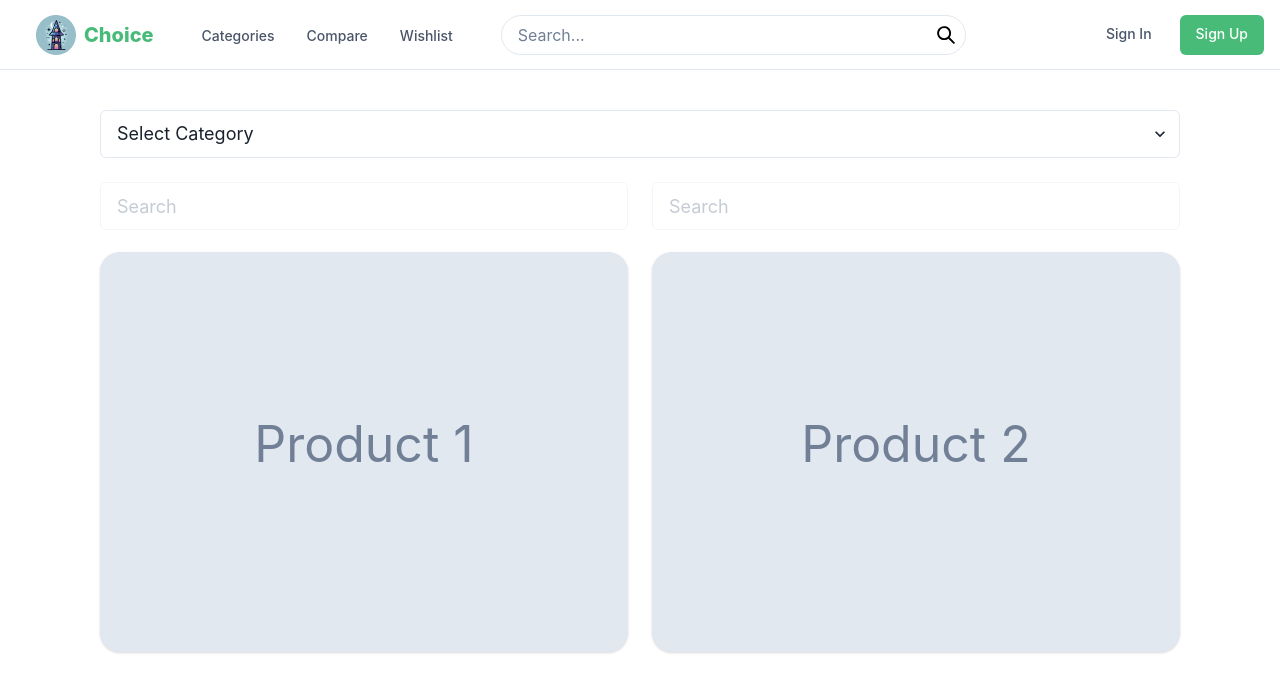
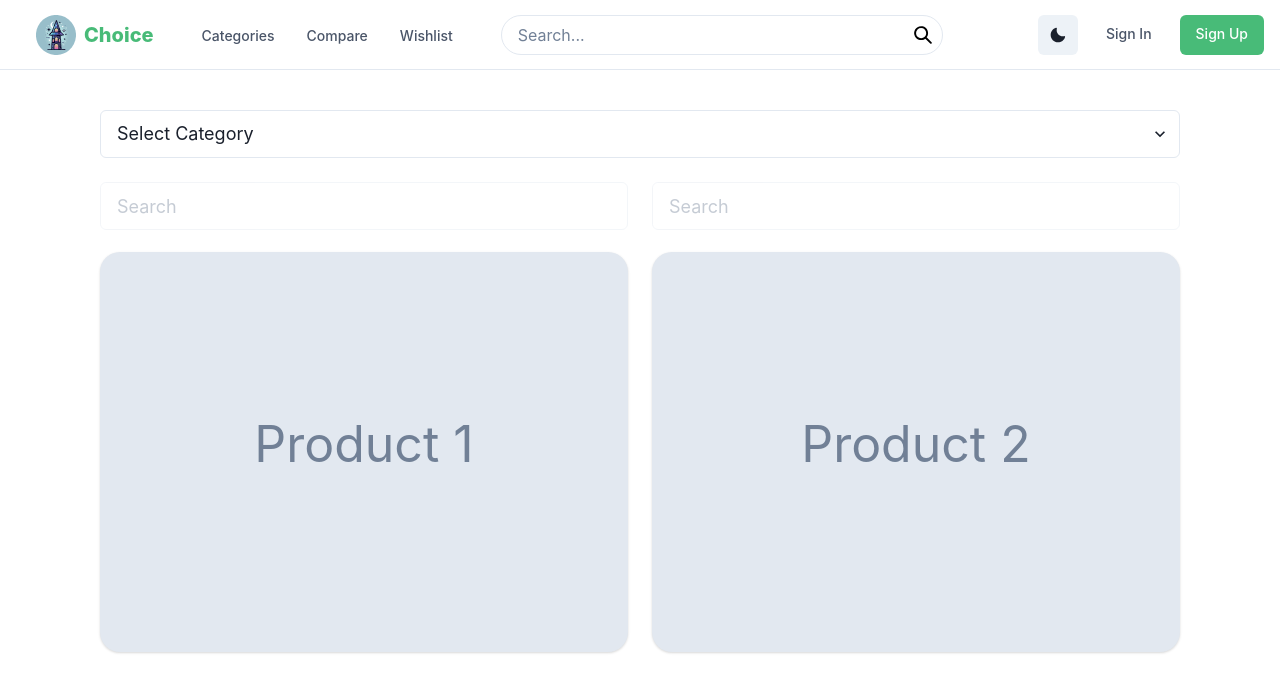
Before and after one commit to Betahaxer/Tower-of-God-Frontend, a React (Vite) app: page /compare in a window 1280 px wide. Shown: the top 692 px of the page. Built offline with nearby package versions, Linux system fonts and the light colour scheme.

Commit message:
Added Dark Mode
- Added dark mode button
- Edited some components to work with dark mode

```diff
--- a/src/components/CloseButton.tsx
+++ b/src/components/CloseButton.tsx
@@ -1,5 +1,5 @@
 import { CloseIcon } from "@chakra-ui/icons";
-import { Button } from "@chakra-ui/react";
+import { Button, useColorModeValue } from "@chakra-ui/react";
 import React from "react";
 
 interface CloseButtonProps {
@@ -15,6 +15,7 @@ const CloseButton: React.FC<CloseButtonProps> = ({ text, onClick }) => {
       _hover={{ background: "gray.200" }}
       rightIcon={<CloseIcon boxSize={2} />}
       onClick={onClick}
+      color={useColorModeValue("gray.900", "gray.600")}
     >
       {text}
     </Button>
--- /dev/null
+++ b/src/components/DarkModeButton.tsx
@@ -0,0 +1,20 @@
+import axios from "axios";
+import React, { useEffect, useRef, useState } from "react";
+import { useLocation, useNavigate } from "react-router-dom";
+import { FaGoogle } from "react-icons/fa";
+import { chakra, IconButton, useColorMode, Tooltip } from "@chakra-ui/react";
+import { SunIcon, MoonIcon } from '@chakra-ui/icons'
+
+export function DarkModeButton() {
+    const { colorMode, toggleColorMode } = useColorMode()
+    const light = colorMode == 'light'
+    return (
+      <header>
+        <Tooltip label={light ? 'Dark Mode' : 'Light Mode'} fontSize={'xs'}>
+        <IconButton icon={light ? <MoonIcon/> : <SunIcon/>} aria-label='dark mode' onClick={toggleColorMode}>
+            Toggle {light ? 'Dark' : 'Light'}
+        </IconButton>
+        </Tooltip>
+      </header>
+    )
+}
--- a/src/components/FilterSortMenu.tsx
+++ b/src/components/FilterSortMenu.tsx
@@ -12,6 +12,7 @@ import {
   Box,
   Flex,
   Text,
+  useColorModeValue,
 } from "@chakra-ui/react";
 import { ChevronDownIcon, CloseIcon } from "@chakra-ui/icons";
 import CloseButton from "./CloseButton";
--- a/src/components/HeartButton.tsx
+++ b/src/components/HeartButton.tsx
@@ -1,6 +1,5 @@
 import { FaHeart, FaRegHeart } from "react-icons/fa6";
-
-import { IconButton } from "@chakra-ui/react";
+import { IconButton, useColorModeValue } from "@chakra-ui/react";
 import { useNavigate } from "react-router-dom";
 interface Props {
   onClick: () => void;
--- a/src/components/NavBar.tsx
+++ b/src/components/NavBar.tsx
@@ -32,6 +32,7 @@ import { useLocation, useNavigate } from "react-router-dom";
 import axios from "axios";
 import { clearTokens, getTokens } from "../utils/storage";
 import { useAuth } from "../contexts/AuthContext";
+import { DarkModeButton } from "./DarkModeButton";
 
 export default function NavBar() {
   const { isOpen, onToggle } = useDisclosure();
@@ -116,6 +117,7 @@ export default function NavBar() {
           direction={"row"}
           spacing={3}
         >
+          <DarkModeButton/>
           {!isLoggedIn && (
             <>
               <Button
--- a/src/components/Product.tsx
+++ b/src/components/Product.tsx
@@ -11,6 +11,7 @@ import {
   Flex,
   Image,
   Stack,
+  useColorModeValue,
 } from "@chakra-ui/react";
 import { FaMinusCircle, FaPlusCircle } from "react-icons/fa";
 import HeartButton from "./HeartButton";
@@ -61,7 +62,7 @@ const Product = ({ data, heartFunction, filled }: Product) => {
             <Heading size="md" m={0}>
               {data.name}
             </Heading>
-            <Text color={"gray.900"} fontWeight={300} fontSize={"xl"} m={0}>
+            <Text color={useColorModeValue("gray.900", "gray.400")} fontWeight={300} fontSize={"xl"} m={0}>
               {data.price ? "$" + data.price : "$-"}
             </Text>
             <Text>{data.description.slice(0, 150) + "..."}</Text>
--- a/src/components/SearchBar.tsx
+++ b/src/components/SearchBar.tsx
@@ -1,5 +1,5 @@
 import React, { useEffect, useState } from "react";
-import { Input, InputGroup, InputRightElement, Button } from "@chakra-ui/react";
+import { Input, InputGroup, InputRightElement, Button, useColorModeValue } from "@chakra-ui/react";
 import { SearchIcon } from "@chakra-ui/icons";
 import axios from "axios";
 import { useLocation, useNavigate } from "react-router-dom";
@@ -40,6 +40,7 @@ const SearchBar = ({ loading }: Props) => {
         onChange={(e) => setSearchResults(e.target.value)}
         onKeyDown={(event) => handleKeyDown(event)}
         borderRadius={100}
+        color={useColorModeValue("gray.900", "gray.600")}
       />
       <InputRightElement>
         <Button
--- a/src/main.tsx
+++ b/src/main.tsx
@@ -4,6 +4,15 @@ import App from "./App";
 import "bootstrap/dist/css/bootstrap.css";
 import { ChakraProvider, ToastProvider } from "@chakra-ui/react";
 import { BrowserRouter } from "react-router-dom";
+import { extendTheme } from '@chakra-ui/react'
+
+// Theme settings. Currently only have dark mode settings
+const config = {
+  initialColorMode: 'system',
+  useSystemColorMode: false,
+}
+
+const customTheme = extendTheme({ config })
 
 ReactDOM.createRoot(document.getElementById("root") as HTMLElement).render(
   <React.StrictMode>
@@ -13,6 +22,7 @@ ReactDOM.createRoot(document.getElementById("root") as HTMLElement).render(
           defaultOptions: { position: "top" },
           toastSpacing: "50",
         }}
+        theme={customTheme}
       >
         <App />
       </ChakraProvider>
--- a/src/pages/ComparePage.tsx
+++ b/src/pages/ComparePage.tsx
@@ -11,6 +11,7 @@ import {
   Card,
   Popover,
   Link,
+  useColorModeValue,
 } from "@chakra-ui/react";
 import axios from "axios";
 import React, { useEffect, useRef, useState } from "react";
@@ -152,6 +153,7 @@ export default function ComparePage() {
                             setSelectedProduct(data);
                             setShowSearchBox(false);
                           }}
+                          color={useColorModeValue("gray.900", "gray.400")}
                         >
                           {data.name}
                         </Box>
@@ -247,6 +249,7 @@ export default function ComparePage() {
                             setSelectedProduct2(data);
                             setShowSearchBox2(false);
                           }}
+                          color={useColorModeValue("gray.900", "gray.400")}
                         >
                           {data.name}
                         </Box>
--- a/src/pages/SearchResultsPage.tsx
+++ b/src/pages/SearchResultsPage.tsx
@@ -103,7 +103,6 @@ const SearchResultsPage = () => {
       const response = await axios.get(url, axiosConfig);
       const newResults: Product[] = response.data.results.products;
       setResults((prevResults) => [...prevResults, ...newResults]);
-      setFilterList(response.data.results.filters);
       setNextUrl(response.data.next);
       setHasMore(response.data.next !== null);
       //console.log(response.data);
```
